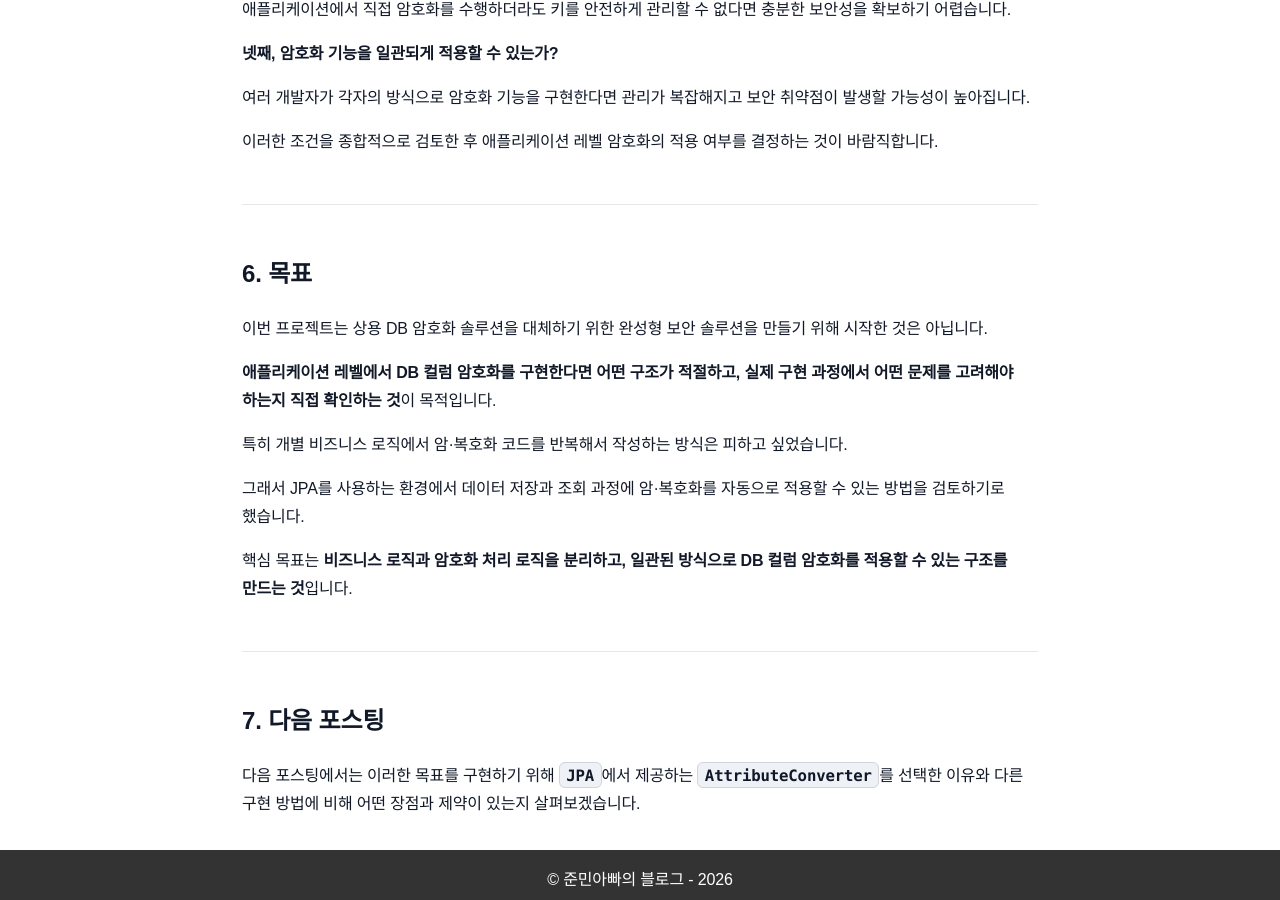
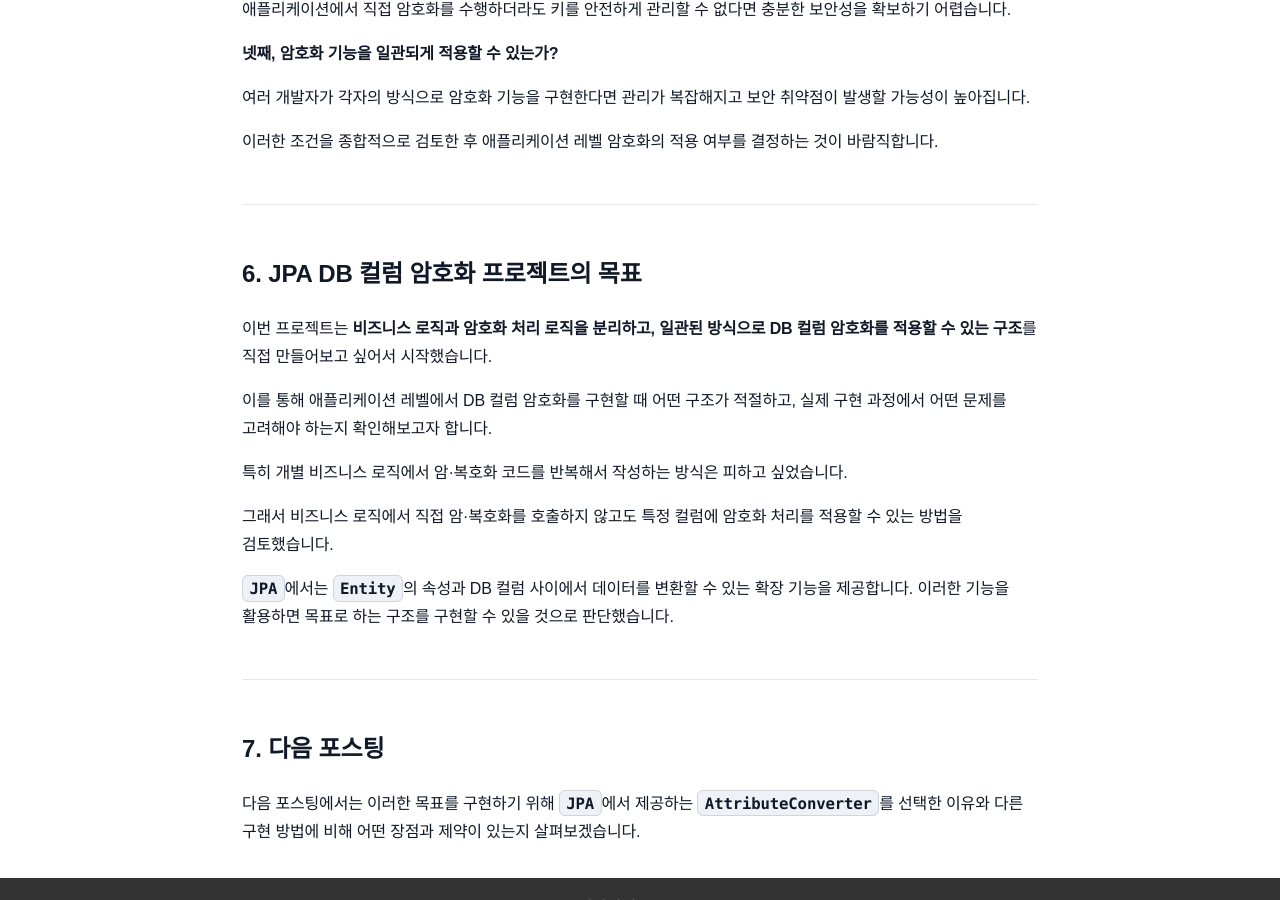
Before and after one commit to sanghoon-lee/sanghoon-lee.github.io, a Jekyll site: the page built from _posts/2026-01-24-jpa-crypto-converter1.md, in a window 1280 px wide and 900 px high, scrolled down 5079 px. Built offline with Jekyll 4.4.1, drawn with Linux system fonts in a browser that asks for light colours; nearby versions of some CDN libraries; comment, search, counter and statistics services are not loaded; some of the changed text lies outside the part shown.

Commit message:
JPA DB 컬럼 암호화 포스팅 1편 리라이팅

```diff
--- a/_data/jpa-converter.yml
+++ b/_data/jpa-converter.yml
@@ -2,5 +2,5 @@ title: "[토이프로젝트] JPA DB 컬럼 암호화"
 description: ""
 
 posts:
-  - title: "(1) 애플리케이션 레벨 암호화를 선택한 이유"
+  - title: "(1) 애플리케이션 레벨 암호화를 고려한 이유"
     url: "/2026/01/24/jpa-crypto-converter1/"
--- a/_posts/2026-01-24-jpa-crypto-converter1.md
+++ b/_posts/2026-01-24-jpa-crypto-converter1.md
@@ -1,6 +1,6 @@
 ---
 layout: post
-title: "[토이프로젝트] JPA DB 컬럼 암호화: (1) 애플리케이션 레벨 암호화를 선택한 이유"
+title: "[토이프로젝트] JPA DB 컬럼 암호화: (1) 애플리케이션 레벨 암호화를 고려한 이유"
 date: 2026-01-24
 description: DB 컬럼 암호화를 애플리케이션에서 구현할 수 있을까? DB 레벨 암호화와 애플리케이션 레벨 암호화의 차이점, 장단점, 적용 시 고려사항을 비교하고 JPA 기반 암호화 구현을 검토합니다.
 image: /assets/images/jpa.jpg
@@ -113,7 +113,7 @@ DBMS를 변경하는 상황에서도 암호화 기능을 애플리케이션의
 
 암호화된 데이터는 일반적인 평문 데이터처럼 검색하거나 비교하기 어렵습니다.
 
-예를 들어 AES-GCM과 같이 매번 새로운 nonce(IV)를 사용하는 암호화 방식에서는 동일한 데이터를 암호화하더라도 서로 다른 암호문이 생성됩니다. 따라서 암호문 자체를 이용한 일반적인 동등 비교가 어려워질 수 있습니다.
+예를 들어 AES-GCM에서 매번 새로운 nonce(IV)를 사용하면 동일한 데이터를 암호화하더라도 서로 다른 암호문이 생성됩니다. 따라서 암호문 자체를 이용한 일반적인 동등 비교가 어려워질 수 있습니다.
 
 이러한 특성으로 인해 다음과 같은 기능은 별도 설계가 필요할 수 있습니다.
 
@@ -160,17 +160,17 @@ DB 백업 파일 유출을 방지하려는 것인지 DB에 직접 접근할 수
 
 ---
 
-## 6. 목표
+## 6. JPA DB 컬럼 암호화 프로젝트의 목표
 
-이번 프로젝트는 상용 DB 암호화 솔루션을 대체하기 위한 완성형 보안 솔루션을 만들기 위해 시작한 것은 아닙니다.
+이번 프로젝트는 **비즈니스 로직과 암호화 처리 로직을 분리하고, 일관된 방식으로 DB 컬럼 암호화를 적용할 수 있는 구조**를 직접 만들어보고 싶어서 시작했습니다.
 
-**애플리케이션 레벨에서 DB 컬럼 암호화를 구현한다면 어떤 구조가 적절하고, 실제 구현 과정에서 어떤 문제를 고려해야 하는지 직접 확인하는 것**이 목적입니다.
+이를 통해 애플리케이션 레벨에서 DB 컬럼 암호화를 구현할 때 어떤 구조가 적절하고, 실제 구현 과정에서 어떤 문제를 고려해야 하는지 확인해보고자 합니다.
 
 특히 개별 비즈니스 로직에서 암·복호화 코드를 반복해서 작성하는 방식은 피하고 싶었습니다.
 
-그래서 JPA를 사용하는 환경에서 데이터 저장과 조회 과정에 암·복호화를 자동으로 적용할 수 있는 방법을 검토하기로 했습니다.
+그래서 비즈니스 로직에서 직접 암·복호화를 호출하지 않고도 특정 컬럼에 암호화 처리를 적용할 수 있는 방법을 검토했습니다.
 
-핵심 목표는 **비즈니스 로직과 암호화 처리 로직을 분리하고, 일관된 방식으로 DB 컬럼 암호화를 적용할 수 있는 구조를 만드는 것**입니다.
+`JPA`에서는 `Entity`의 속성과 DB 컬럼 사이에서 데이터를 변환할 수 있는 확장 기능을 제공합니다. 이러한 기능을 활용하면 목표로 하는 구조를 구현할 수 있을 것으로 판단했습니다.
 
 ---
 
```
